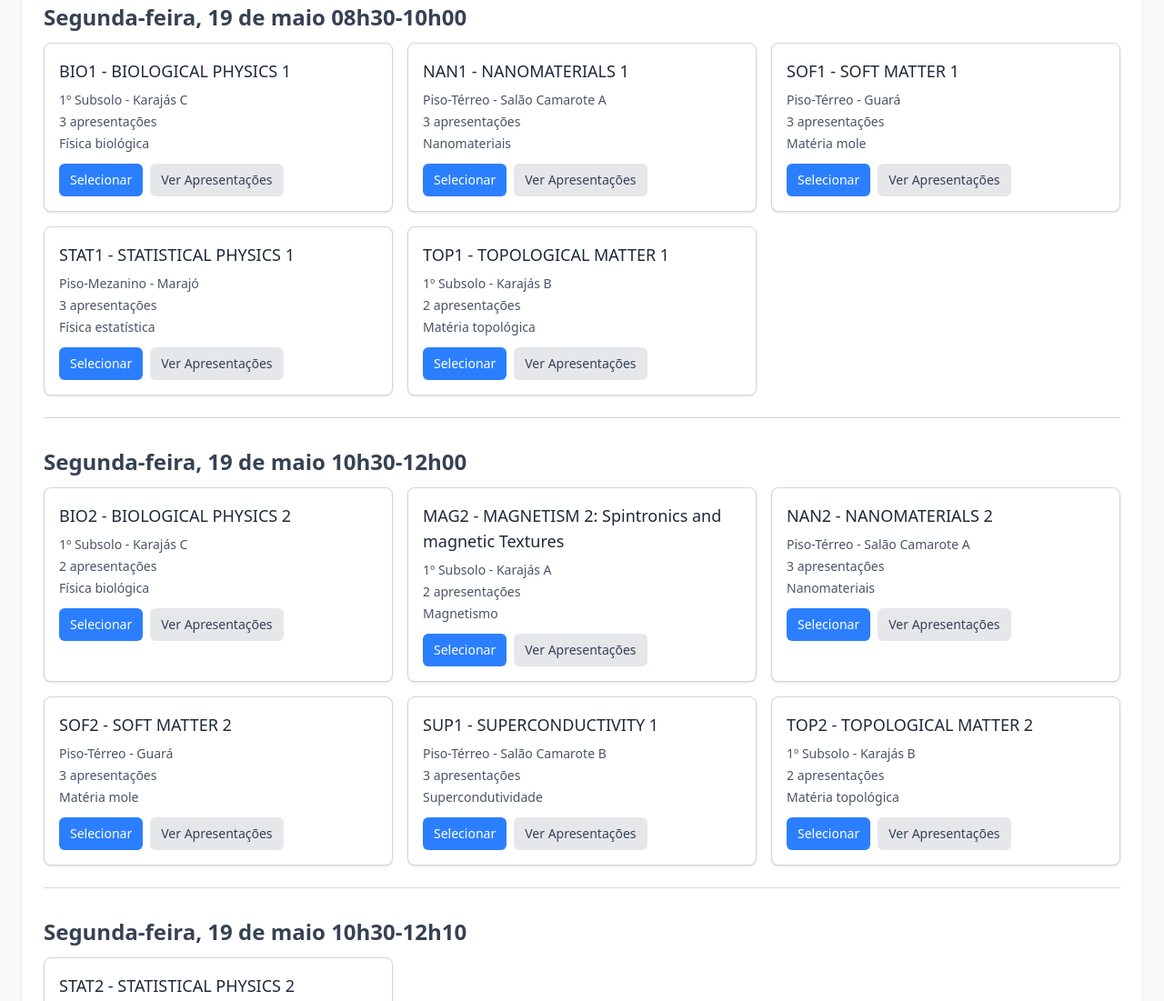
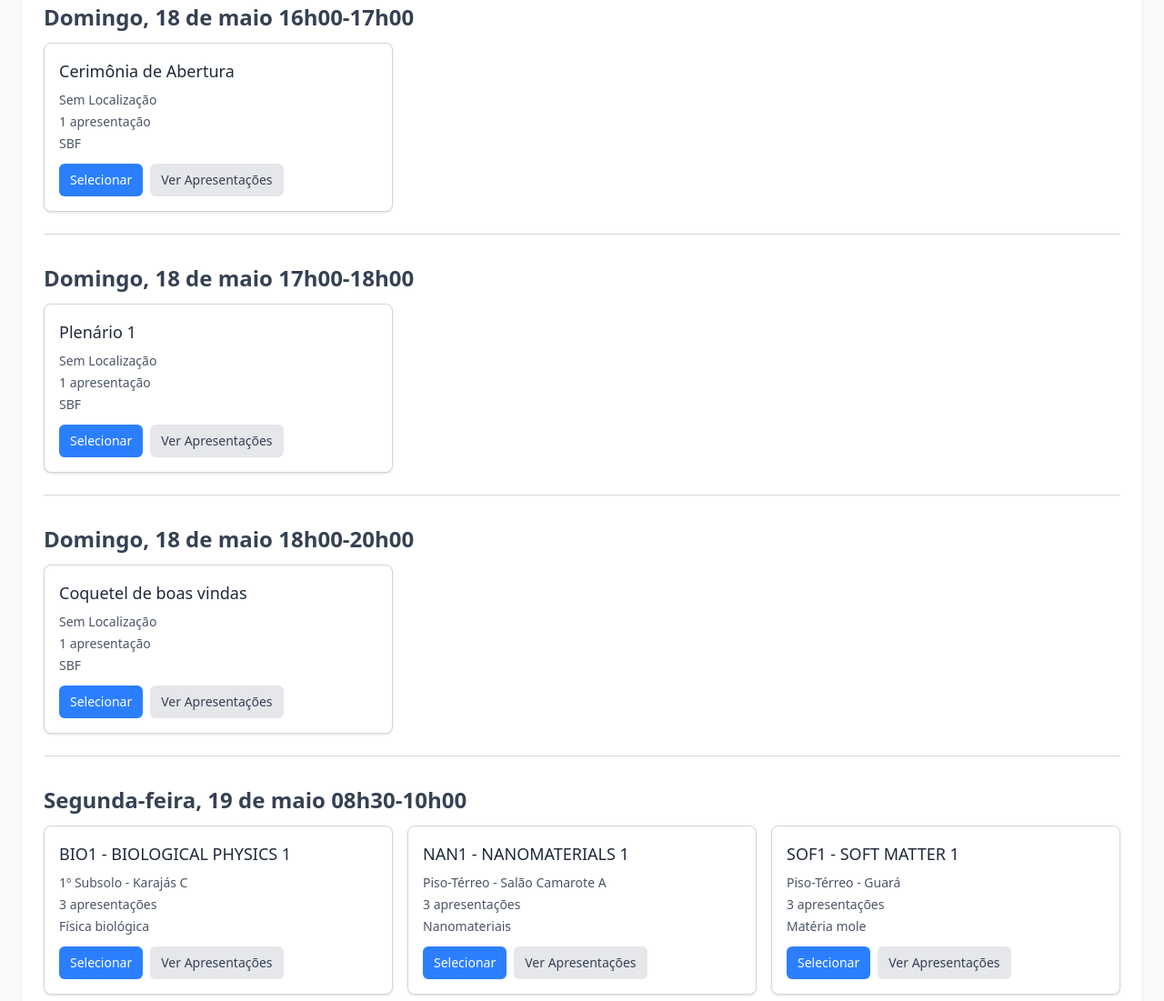
Before and after one commit to TaylorHo/escolha-de-eventos-da-SBF, a website: page web/index.html in a window 1280 px wide. Shown: the part 396-1497 px from the top of the page at 91% size. Drawn offline with nearby package versions, Linux system fonts and the light colour scheme.

Commit message:
chore: intervals + add to calendar button + adjusts after eventweb changes

```diff
--- a/web/get-sessions.js
+++ b/web/get-sessions.js
@@ -38,7 +38,7 @@
       title: row.querySelector("h4 a")?.textContent.trim() || "",
       abstract: row.querySelector("h4 a")?.href || "",
       field: (rawHTML.match(/<strong>Track:\s*<\/strong>\s*(.*?)<br>/i)?.[1] || "").trim(),
-      presentedBy: (rawHTML.match(/<strong>Speaker:<\/strong>\s*(.*?)<br>/i)?.[1] || "").trim(),
+      presentedBy: (rawHTML.match(/<strong>Speaker:<\/strong>\s*(.*?)<br>/i)?.[1] || "").trim().toLocaleLowerCase().replace(/\b\w/g, char => char.toUpperCase()),
       authors,
       hour: row.querySelector("h3 > span")?.textContent.replaceAll("\n", "").trim().replaceAll(":", "h") || "",
       id: row.querySelector("h3 a")?.textContent.trim() || "",
--- a/web/index.html
+++ b/web/index.html
@@ -41,20 +41,21 @@
   </div>
 
   <script>
-    // Sample data - replace with your JSON file data
     let sessions = [];
 
-    // Load sessions from JSON file (you'll need to replace this with your actual file)
-    fetch('sessions.json')
-      .then(response => response.json())
-      .then(data => {
-        sessions = data;
+    // Load sessions from JSON files in parallel
+    Promise.all([
+      fetch('sessions.json').then(response => response.json()),
+      fetch('intervals.json').then(response => response.json())
+    ])
+      .then(([sessionsData, intervalsData]) => {
+        sessions = [...sessionsData, ...intervalsData];
         displaySessions();
         updateButtons();
       })
       .catch(error => {
-        console.error('Error loading sessions:', error);
-        sessionsContainer.innerHTML = "<div style='text-align: center; width: 100%;'>Erro ao carregar as sessões.<br/>O arquivo <code>sessions.json</code> está no lugar?</div>"
+        console.error('Error loading data:', error);
+        sessionsContainer.innerHTML = "<div style='text-align: center; width: 100%;'>Erro ao carregar as sessões.<br/>Os arquivos <code>sessions.json</code> e <code>intervals.json</code> estão no lugar?</div>"
       });
 
     // Close any open modal when pressing Escape
@@ -97,7 +98,15 @@
         groups[key].sessions.push(session);
       });
 
-      return Object.values(groups);
+      // Sort groups by date and time
+      return Object.values(groups).sort((a, b) => {
+        // First compare dates
+        const dateComparison = a.date.localeCompare(b.date);
+        if (dateComparison !== 0) return dateComparison;
+
+        // If dates are equal, compare times
+        return a.time.localeCompare(b.time);
+      });
     }
 
     // Display sessions grouped by date and time
@@ -141,8 +150,8 @@
                         </div>
                         <p class="font-medium text-lg">${selectedSession.session}</p>
                         <p class="text-sm text-gray-600">${selectedSession.location}</p>
-                       <p class="text-sm text-gray-600">${selectedSession.presentations.length} ${selectedSession.presentations.length > 1 ? "apresentações" : "apresentação"}</p>
-                                               <div class="mt-3 flex space-x-3">
+                        <p class="text-sm text-gray-600">${selectedSession.presentations.length} ${selectedSession.presentations.length > 1 ? "apresentações" : "apresentação"}</p>
+                        <div class="mt-3 flex space-x-3">
                             <button class="text-sm text-blue-600 hover:text-blue-800 flex items-center cursor-pointer"
                                     onclick="showPresentations('${selectedSession.session}')">
                                 Ver Apresentações
@@ -151,6 +160,11 @@
                                     onclick="toggleSessionOptions('${group.date}-${group.time}')">
                                 Trocar Seleção
                             </button>
+                            <a href="${createGoogleCalendarLink(group.date, group.time, selectedSession.session, selectedSession.location)}"
+                               target="_blank"
+                               class="text-sm text-green-600 hover:text-green-800 flex items-center cursor-pointer">
+                               📅 Adicionar ao Calendário
+                            </a>
                         </div>
                     `;
           groupElement.appendChild(selectionInfo);
@@ -521,6 +535,50 @@
       return sessions.find(s => s.session === sessionName);
     }
 
+    // Create Google Calendar link
+    function createGoogleCalendarLink(date, timeStr, sessionName, location) {
+      try {
+        // Parse date (format: YYYY/MM/DD)
+        const [year, month, day] = date.split('/').map(Number);
+
+        // Parse time (format: HHh00-HHh00 or HHhMM-HHhMM)
+        const timeRange = timeStr.split('-');
+        const startTimeStr = timeRange[0]; // e.g., "15h00" or "15h30"
+        const endTimeStr = timeRange[1] || ""; // e.g., "16h00" or "16h30"
+
+        // Extract hours and minutes
+        const startTimeParts = startTimeStr.split('h');
+        const startHour = parseInt(startTimeParts[0], 10);
+        const startMinute = startTimeParts.length > 1 ? parseInt(startTimeParts[1], 10) : 0;
+
+        let endHour, endMinute;
+        if (endTimeStr) {
+          const endTimeParts = endTimeStr.split('h');
+          endHour = parseInt(endTimeParts[0], 10);
+          endMinute = endTimeParts.length > 1 ? parseInt(endTimeParts[1], 10) : 0;
+        } else {
+          // Default to 2 hours later if no end time
+          endHour = startHour + 2;
+          endMinute = startMinute;
+        }
+
+        // Create start and end date strings in the format YYYYMMDDTHHMMSS
+        const formatDigit = (num) => num.toString().padStart(2, '0');
+
+        const startDateStr = `${year}${formatDigit(month)}${formatDigit(day)}T${formatDigit(startHour)}${formatDigit(startMinute)}00`;
+        const endDateStr = `${year}${formatDigit(month)}${formatDigit(day)}T${formatDigit(endHour)}${formatDigit(endMinute)}00`;
+
+        // Create details string with session details
+        const details = `<b>Sessão:</b> ${sessionName}\n<b>Local:</b> ${location}`;
+
+        // Build the Google Calendar URL
+        return `https://calendar.google.com/calendar/render?action=TEMPLATE&text=${encodeURIComponent(sessionName)}&details=${encodeURIComponent(details)}&dates=${startDateStr}/${endDateStr}&ctz=America/Sao_Paulo`;
+      } catch (error) {
+        console.error('Error creating calendar link:', error);
+        return '#'; // Return fallback link
+      }
+    }
+
     // Display presentations for a session
     function showPresentations(sessionName) {
       const session = getSessionByName(sessionName);
--- /dev/null
+++ b/web/intervals.json
@@ -0,0 +1,434 @@
+[
+  {
+    "session": "Cerimônia de Abertura",
+    "date": "2025/05/18",
+    "time": "16h00-17h00",
+    "location": "Sem Localização",
+    "presentations": [
+      {
+        "title": "Cerimônia de Abertura",
+        "abstract": "https://www1.fisica.org.br/~eosbf/2025/index.php/en/program",
+        "hour": "16h00-17h00",
+        "location": "Sem Localização",
+        "authors": [],
+        "presentedBy": "SBF",
+        "id": "",
+        "field": "SBF"
+      }
+    ]
+  },
+  {
+    "session": "Coquetel de boas vindas",
+    "date": "2025/05/18",
+    "time": "18h00-20h00",
+    "location": "Sem Localização",
+    "presentations": [
+      {
+        "title": "Coquetel de boas vindas",
+        "abstract": "https://www1.fisica.org.br/~eosbf/2025/index.php/en/program",
+        "hour": "18h00-20h00",
+        "location": "Sem Localização",
+        "authors": [],
+        "presentedBy": "SBF",
+        "id": "",
+        "field": "SBF"
+      }
+    ]
+  },
+  {
+    "session": "Café - Pausa",
+    "date": "2025/05/19",
+    "time": "10h00-10h30",
+    "location": "Sem Localização",
+    "presentations": [
+      {
+        "title": "Café - Pausa",
+        "abstract": "https://www1.fisica.org.br/~eosbf/2025/index.php/en/program",
+        "hour": "10h00-10h30",
+        "location": "Sem Localização",
+        "authors": [],
+        "presentedBy": "SBF",
+        "id": "",
+        "field": "SBF"
+      }
+    ]
+  },
+  {
+    "session": "Café - Pausa",
+    "date": "2025/05/20",
+    "time": "10h00-10h30",
+    "location": "Sem Localização",
+    "presentations": [
+      {
+        "title": "Café - Pausa",
+        "abstract": "https://www1.fisica.org.br/~eosbf/2025/index.php/en/program",
+        "hour": "10h00-10h30",
+        "location": "Sem Localização",
+        "authors": [],
+        "presentedBy": "SBF",
+        "id": "",
+        "field": "SBF"
+      }
+    ]
+  },
+  {
+    "session": "Café - Pausa",
+    "date": "2025/05/21",
+    "time": "10h00-10h30",
+    "location": "Sem Localização",
+    "presentations": [
+      {
+        "title": "Café - Pausa",
+        "abstract": "https://www1.fisica.org.br/~eosbf/2025/index.php/en/program",
+        "hour": "10h00-10h30",
+        "location": "Sem Localização",
+        "authors": [],
+        "presentedBy": "SBF",
+        "id": "",
+        "field": "SBF"
+      }
+    ]
+  },
+  {
+    "session": "Café - Pausa",
+    "date": "2025/05/22",
+    "time": "10h00-10h30",
+    "location": "Sem Localização",
+    "presentations": [
+      {
+        "title": "Café - Pausa",
+        "abstract": "https://www1.fisica.org.br/~eosbf/2025/index.php/en/program",
+        "hour": "10h00-10h30",
+        "location": "Sem Localização",
+        "authors": [],
+        "presentedBy": "SBF",
+        "id": "",
+        "field": "SBF"
+      }
+    ]
+  },
+  {
+    "session": "Almoço",
+    "date": "2025/05/19",
+    "time": "12h00-14h00",
+    "location": "Sem Localização",
+    "presentations": [
+      {
+        "title": "Almoço",
+        "abstract": "https://www1.fisica.org.br/~eosbf/2025/index.php/en/program",
+        "hour": "12h00-14h00",
+        "location": "Sem Localização",
+        "authors": [],
+        "presentedBy": "SBF",
+        "id": "",
+        "field": "SBF"
+      }
+    ]
+  },
+  {
+    "session": "Almoço",
+    "date": "2025/05/20",
+    "time": "12h00-14h00",
+    "location": "Sem Localização",
+    "presentations": [
+      {
+        "title": "Almoço",
+        "abstract": "https://www1.fisica.org.br/~eosbf/2025/index.php/en/program",
+        "hour": "12h00-14h00",
+        "location": "Sem Localização",
+        "authors": [],
+        "presentedBy": "SBF",
+        "id": "",
+        "field": "SBF"
+      }
+    ]
+  },
+  {
+    "session": "Almoço",
+    "date": "2025/05/21",
+    "time": "12h00-14h00",
+    "location": "Sem Localização",
+    "presentations": [
+      {
+        "title": "Almoço",
+        "abstract": "https://www1.fisica.org.br/~eosbf/2025/index.php/en/program",
+        "hour": "12h00-14h00",
+        "location": "Sem Localização",
+        "authors": [],
+        "presentedBy": "SBF",
+        "id": "",
+        "field": "SBF"
+      }
+    ]
+  },
+  {
+    "session": "Almoço",
+    "date": "2025/05/22",
+    "time": "12h00-14h00",
+    "location": "Sem Localização",
+    "presentations": [
+      {
+        "title": "Almoço",
+        "abstract": "https://www1.fisica.org.br/~eosbf/2025/index.php/en/program",
+        "hour": "12h00-14h00",
+        "location": "Sem Localização",
+        "authors": [],
+        "presentedBy": "SBF",
+        "id": "",
+        "field": "SBF"
+      }
+    ]
+  },
+  {
+    "session": "Plenário 1",
+    "date": "2025/05/18",
+    "time": "17h00-18h00",
+    "location": "Sem Localização",
+    "presentations": [
+      {
+        "title": "Plenário 1",
+        "abstract": "https://www1.fisica.org.br/~eosbf/2025/index.php/en/program",
+        "hour": "17h00-18h00",
+        "location": "Sem Localização",
+        "authors": [],
+        "presentedBy": "SBF",
+        "id": "",
+        "field": "SBF"
+      }
+    ]
+  },
+  {
+    "session": "Plenário 2",
+    "date": "2025/05/19",
+    "time": "17h00-18h00",
+    "location": "Sem Localização",
+    "presentations": [
+      {
+        "title": "Plenário 2",
+        "abstract": "https://www1.fisica.org.br/~eosbf/2025/index.php/en/program",
+        "hour": "17h00-18h00",
+        "location": "Sem Localização",
+        "authors": [],
+        "presentedBy": "SBF",
+        "id": "",
+        "field": "SBF"
+      }
+    ]
+  },
+  {
+    "session": "Plenário 3",
+    "date": "2025/05/20",
+    "time": "17h00-18h00",
+    "location": "Sem Localização",
+    "presentations": [
+      {
+        "title": "Plenário 3",
+        "abstract": "https://www1.fisica.org.br/~eosbf/2025/index.php/en/program",
+        "hour": "17h00-18h00",
+        "location": "Sem Localização",
+        "authors": [],
+        "presentedBy": "SBF",
+        "id": "",
+        "field": "SBF"
+      }
+    ]
+  },
+  {
+    "session": "Plenário 4",
+    "date": "2025/05/21",
+    "time": "17h00-18h00",
+    "location": "Sem Localização",
+    "presentations": [
+      {
+        "title": "Plenário 4",
+        "abstract": "https://www1.fisica.org.br/~eosbf/2025/index.php/en/program",
+        "hour": "17h00-18h00",
+        "location": "Sem Localização",
+        "authors": [],
+        "presentedBy": "SBF",
+        "id": "",
+        "field": "SBF"
+      }
+    ]
+  },
+  {
+    "session": "Plenário 5",
+    "date": "2025/05/22",
+    "time": "17h00-18h00",
+    "location": "Sem Localização",
+    "presentations": [
+      {
+        "title": "Plenário 5",
+        "abstract": "https://www1.fisica.org.br/~eosbf/2025/index.php/en/program",
+        "hour": "17h00-18h00",
+        "location": "Sem Localização",
+        "authors": [],
+        "presentedBy": "SBF",
+        "id": "",
+        "field": "SBF"
+      }
+    ]
+  },
+  {
+    "session": "Sessão de Posters + Pausa do Café",
+    "date": "2025/05/19",
+    "time": "15h30-17h00",
+    "location": "Sem Localização",
+    "presentations": [
+      {
+        "title": "Sessão de Posters + Pausa do Café",
+        "abstract": "https://www1.fisica.org.br/~eosbf/2025/index.php/en/program",
+        "hour": "15h30-17h00",
+        "location": "Sem Localização",
+        "authors": [],
+        "presentedBy": "SBF",
+        "id": "",
+        "field": "SBF"
+      }
+    ]
+  },
+  {
+    "session": "Sessão de Posters + Pausa do Café",
+    "date": "2025/05/20",
+    "time": "15h30-17h00",
+    "location": "Sem Localização",
+    "presentations": [
+      {
+        "title": "Sessão de Posters + Pausa do Café",
+        "abstract": "https://www1.fisica.org.br/~eosbf/2025/index.php/en/program",
+        "hour": "15h30-17h00",
+        "location": "Sem Localização",
+        "authors": [],
+        "presentedBy": "SBF",
+        "id": "",
+        "field": "SBF"
+      }
+    ]
+  },
+  {
+    "session": "Sessão de Posters + Pausa do Café",
+    "date": "2025/05/21",
+    "time": "15h30-17h00",
+    "location": "Sem Localização",
+    "presentations": [
+      {
+        "title": "Sessão de Posters + Pausa do Café",
+        "abstract": "https://www1.fisica.org.br/~eosbf/2025/index.php/en/program",
+        "hour": "15h30-17h00",
+        "location": "Sem Localização",
+        "authors": [],
+        "presentedBy": "SBF",
+        "id": "",
+        "field": "SBF"
+      }
+    ]
+  },
+  {
+    "session": "Sessão de Posters + Pausa do Café",
+    "date": "2025/05/22",
+    "time": "15h30-16h30",
+    "location": "Sem Localização",
+    "presentations": [
+      {
+        "title": "Sessão de Posters + Pausa do Café",
+        "abstract": "https://www1.fisica.org.br/~eosbf/2025/index.php/en/program",
+        "hour": "15h30-16h30",
+        "location": "Sem Localização",
+        "authors": [],
+        "presentedBy": "SBF",
+        "id": "",
+        "field": "SBF"
+      }
+    ]
+  },
+  {
+    "session": "Premiação de Posters",
+    "date": "2025/05/22",
+    "time": "16h30-17h00",
+    "location": "Sem Localização",
+    "presentations": [
+      {
+        "title": "Premiação de Posters",
+        "abstract": "https://www1.fisica.org.br/~eosbf/2025/index.php/en/program",
+        "hour": "16h30-17h00",
+        "location": "Sem Localização",
+        "authors": [],
+        "presentedBy": "SBF",
+        "id": "",
+        "field": "SBF"
+      }
+    ]
+  },
+  {
+    "session": "Discussão de Painel 1 - Big Science Projects in Physics",
+    "date": "2025/05/19",
+    "time": "18h00-19h30",
+    "location": "Sem Localização",
+    "presentations": [
+      {
+        "title": "Discussão de Painel 1 - Big Science Projects in Physics",
+        "abstract": "https://www1.fisica.org.br/~eosbf/2025/index.php/en/program",
+        "hour": "18h00-19h30",
+        "location": "Sem Localização",
+        "authors": [],
+        "presentedBy": "SBF",
+        "id": "",
+        "field": "SBF"
+      }
+    ]
+  },
+  {
+    "session": "Discussão de Painel 2 - Challenges in Physics Graduate Programs",
+    "date": "2025/05/20",
+    "time": "18h00-19h30",
+    "location": "Sem Localização",
+    "presentations": [
+      {
+        "title": "Discussão de Painel 2 - Challenges in Physics Graduate Programs",
+        "abstract": "https://www1.fisica.org.br/~eosbf/2025/index.php/en/program",
+        "hour": "18h00-19h30",
+        "location": "Sem Localização",
+        "authors": [],
+        "presentedBy": "SBF",
+        "id": "",
+        "field": "SBF"
+      }
+    ]
+  },
+  {
+    "session": "Discussão de Painel 3 - Celebration of Quantum Physics",
+    "date": "2025/05/21",
+    "time": "18h00-19h30",
+    "location": "Sem Localização",
+    "presentations": [
+      {
+        "title": "Discussão de Painel 3 - Celebration of Quantum Physics",
+        "abstract": "https://www1.fisica.org.br/~eosbf/2025/index.php/en/program",
+        "hour": "18h00-19h30",
+        "location": "Sem Localização",
+        "authors": [],
+        "presentedBy": "SBF",
+        "id": "",
+        "field": "SBF"
+      }
+    ]
+  },
+  {
+    "session": "Cerimônia de Encerramento",
+    "date": "2025/05/22",
+    "time": "18h00-18h30",
+    "location": "Sem Localização",
+    "presentations": [
+      {
+        "title": "Cerimônia de Encerramento",
+        "abstract": "https://www1.fisica.org.br/~eosbf/2025/index.php/en/program",
+        "hour": "18h00-18h30",
+        "location": "Sem Localização",
+        "authors": [],
+        "presentedBy": "SBF",
+        "id": "",
+        "field": "SBF"
+      }
+    ]
+  }
+]
```
Also changed, not shown: web/sessions.json.
